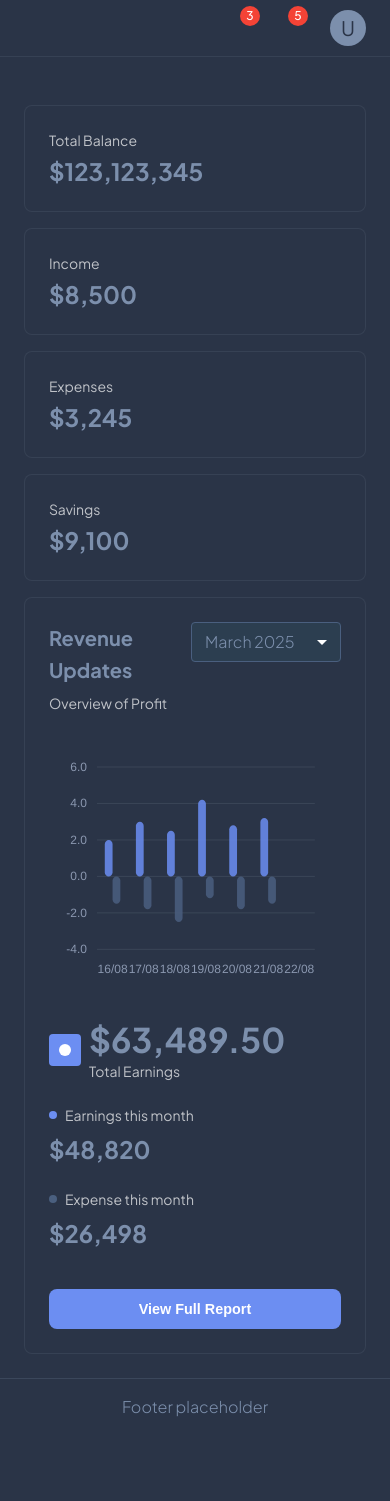
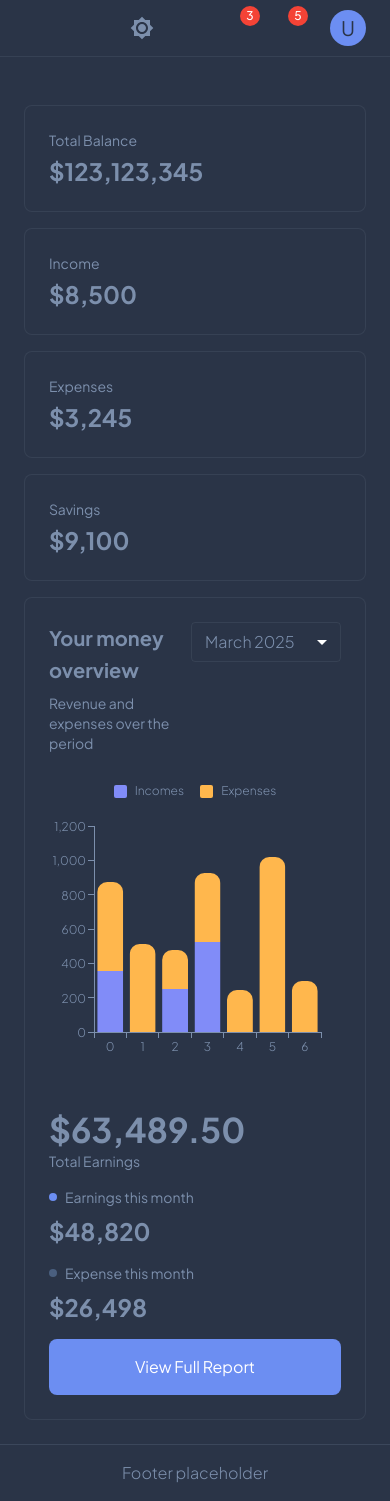
Before and after one commit to skxwave/expense-tracker-frontend, a React (Vite) app: page / in a window 390 px wide. Before the commit the page ends 1435 px from the top, so only its background shows below. Built offline with nearby package versions, Linux system fonts and the light colour scheme; some icons are missing.

Commit message:
feat: white theme added; sidebar hide button on mobile implemented; responsive dashboard

```diff
--- a/package.json
+++ b/package.json
@@ -14,6 +14,7 @@
     "@emotion/styled": "^11.14.1",
     "@mui/icons-material": "^7.3.7",
     "@mui/material": "^7.3.7",
+    "@mui/x-charts": "^8.26.0",
     "apexcharts": "^5.3.6",
     "chart.js": "^4.5.1",
     "react": "^19.2.0",
--- a/src/components/Button.tsx
+++ b/src/components/Button.tsx
@@ -1,7 +1,7 @@
 import { Button, useTheme } from "@mui/material";
 
 const CustomButton = (
-  { children, isActive, onClick }: { children: React.ReactNode, isActive?: boolean, onClick?: () => void },
+  { children, isActive, isCentral, onClick }: { children: React.ReactNode, isActive?: boolean, isCentral?: boolean, onClick?: () => void },
 ) => {
   const theme = useTheme()
 
@@ -9,22 +9,22 @@ const CustomButton = (
     <Button
       sx={{
         width: '100%',
-        alignContent: 'flex-start',
-        justifyContent: 'flex-start',
+        alignContent: isCentral ? 'center' : 'flex-start',
+        justifyContent: isCentral ? 'center' : 'flex-start',
         textTransform: 'none',
         py: 2,
         px: 2,
         borderRadius: 2,
         backgroundColor: isActive ? theme.palette.primary.main : 'transparent',
-        color: isActive ? theme.palette.background.default : theme.palette.text.primary,
+        color: isActive ? theme.palette.text.secondary : theme.palette.text.primary,
         '&:hover': {
           backgroundColor: isActive ? theme.palette.primary.main : 'rgba(255, 255, 255, 0.08)',
         },
         '& .MuiSvgIcon-root': {
-          color: isActive ? theme.palette.background.default : theme.palette.text.primary,
+          color: isActive ? theme.palette.text.secondary : theme.palette.text.primary,
         },
         '& .MuiTypography-root': {
-          color: isActive ? theme.palette.background.default : theme.palette.text.primary,
+          color: isActive ? theme.palette.text.secondary : theme.palette.text.primary,
         },
       }}
       onClick={onClick}
--- a/src/components/Navbar.tsx
+++ b/src/components/Navbar.tsx
@@ -5,14 +5,22 @@ import {
   IconButton,
   Badge,
   Avatar,
-  useTheme
+  useTheme,
 } from "@mui/material";
+import MenuIcon from '@mui/icons-material/Menu';
 import SearchIcon from '@mui/icons-material/Search';
 import NotificationsOutlinedIcon from '@mui/icons-material/NotificationsOutlined';
 import MailOutlineIcon from '@mui/icons-material/MailOutline';
+import { Brightness4, Brightness7 } from '@mui/icons-material';
+import { useColorMode } from '@/context/ThemeContext';
 
-const Navbar = () => {
+interface NavbarProps {
+  onMenuClick?: () => void;
+}
+
+const Navbar: React.FC<NavbarProps> = ({ onMenuClick }) => {
   const theme = useTheme();
+  const { mode, toggleTheme } = useColorMode();
 
   return (
     <AppBar
@@ -24,10 +32,21 @@ const Navbar = () => {
       }}
     >
       <Toolbar>
+        {/* Hamburger menu for mobile */}
+        <Box sx={{ display: { xs: 'block', md: 'none' }, mr: 2 }}>
+          <IconButton onClick={onMenuClick} sx={{ color: theme.palette.text.primary }}>
+            <MenuIcon />
+          </IconButton>
+        </Box>
+
         <Box sx={{ flexGrow: 1 }} />
 
         {/* Right side elements */}
         <Box sx={{ display: 'flex', alignItems: 'center', gap: 1 }}>
+          <IconButton onClick={toggleTheme} color="inherit">
+            {mode === 'dark' ? <Brightness7 /> : <Brightness4 sx={{ color: theme.palette.text.primary }} />}
+          </IconButton>
+
           <IconButton sx={{ color: theme.palette.text.primary }}>
             <SearchIcon />
           </IconButton>
--- a/src/components/RevenueChart.tsx
+++ b/src/components/RevenueChart.tsx
@@ -1,84 +1,24 @@
-import { Box, Paper, Typography, MenuItem, Select, useTheme } from '@mui/material';
-import Chart from 'react-apexcharts';
-import { type ApexOptions } from 'apexcharts';
+import { Box, Paper, Typography, MenuItem, useTheme, Grid } from '@mui/material';
+import { BarChart } from '@mui/x-charts/BarChart';
+import SelectInput from './SelectInput';
+import CustomButton from './Button';
 
 const RevenueChart = () => {
   const theme = useTheme();
 
-  const chartOptions: ApexOptions = {
-    chart: {
-      type: 'bar',
-      height: 300,
-      toolbar: {
-        show: false,
-      },
-      background: 'transparent',
-    },
-    plotOptions: {
-      bar: {
-        horizontal: false,
-        columnWidth: '50%',
-        borderRadius: 4,
-      },
-    },
-    dataLabels: {
-      enabled: false,
-    },
-    stroke: {
-      show: false,
-    },
-    xaxis: {
-      categories: ['16/08', '17/08', '18/08', '19/08', '20/08', '21/08', '22/08'],
-      labels: {
-        style: {
-          colors: '#8B98B0',
-          fontSize: '12px',
-        },
-      },
-      axisBorder: {
-        show: false,
-      },
-      axisTicks: {
-        show: false,
-      },
-    },
-    yaxis: {
-      labels: {
-        style: {
-          colors: '#8B98B0',
-          fontSize: '12px',
-        },
-      },
-      tickAmount: 4,
-    },
-    grid: {
-      borderColor: '#3A4557',
-      strokeDashArray: 0,
-      xaxis: {
-        lines: {
-          show: false,
-        },
-      },
-    },
-    legend: {
-      show: false,
-    },
-    colors: ['#6C8EF2', '#4A5F7F'],
-    tooltip: {
-      theme: 'dark',
-    },
-  };
-
-  const chartSeries = [
-    {
-      name: 'Profit',
-      data: [2.0, 3.0, 2.5, 4.2, 2.8, 3.2, 0],
-    },
-    {
-      name: 'Loss',
-      data: [-1.5, -1.8, -2.5, -1.2, -1.8, -1.5, 0],
-    },
-  ];
+  const dataset = [
+    [354, 520, '1st'],
+    [0, 512, '2nd'],
+    [252, 225, '3rd'],
+    [522, 402, '4th'],
+    [0, 242, '5th'],
+    [0, 1020, '6th'],
+    [0, 300, '7th'],
+  ].map(([incomes, expenses, order]) => ({
+    incomes,
+    expenses,
+    order,
+  }));
 
   return (
     <Paper
@@ -92,67 +32,48 @@ const RevenueChart = () => {
       <Box sx={{ display: 'flex', justifyContent: 'space-between', alignItems: 'flex-start', mb: 3 }}>
         <Box>
           <Typography variant="h6" fontWeight="bold" gutterBottom>
-            Revenue Updates
+            Your money overview
           </Typography>
-          <Typography variant="body2" color="text.secondary">
-            Overview of Profit
+          <Typography variant="body2">
+            Revenue and expenses over the period
           </Typography>
         </Box>
-        <Select
-          defaultValue="March 2025"
-          size="small"
-          sx={{
-            minWidth: 150,
-            backgroundColor: '#2C3E50',
-            '& .MuiOutlinedInput-notchedOutline': {
-              borderColor: '#4A5F7F',
-            },
-          }}
-        >
+        <SelectInput defaultValue="March 2025">
           <MenuItem value="March 2025">March 2025</MenuItem>
           <MenuItem value="February 2025">February 2025</MenuItem>
           <MenuItem value="January 2025">January 2025</MenuItem>
-        </Select>
+        </SelectInput>
       </Box>
 
       <Box sx={{ display: 'flex', flexDirection: { xs: 'column', lg: 'row' }, gap: 4 }}>
-        <Box sx={{ flex: 1, height: 300, minHeight: { xs: 250, md: 300 } }}>
-          <Chart options={chartOptions} series={chartSeries} type="bar" height="100%" />
+        <Box sx={{ width: '100%', height: 300, minHeight: { xs: 250, md: 300 }}}>
+          <BarChart
+            series={[
+              { dataKey: 'incomes', label: 'Incomes', layout: 'vertical', stack: 'stack' },
+              { dataKey: 'expenses', label: 'Expenses', layout: 'vertical', stack: 'stack' },
+            ]}
+            dataset={dataset}
+            margin={{ left: 0 }}
+            borderRadius={10}
+            colors={['#818CF8', '#FFB74D']}
+          />
         </Box>
 
-        <Box sx={{ display: 'flex', flexDirection: 'column', gap: 3, minWidth: { xs: 'auto', lg: 200 } }}>
+        <Grid container spacing={2} sx={{ flexGrow: 1 }}>
+          <Grid size={{ lg: 12, xs: 12, md: 4,  sm: 4 }}>
             <Box sx={{ display: 'flex', alignItems: 'center', gap: 1 }}>
-            <Box
-              sx={{
-                width: 32,
-                height: 32,
-                borderRadius: 1,
-                backgroundColor: '#6C8EF2',
-                display: 'flex',
-                alignItems: 'center',
-                justifyContent: 'center',
-              }}
-            >
-              <Box
-                sx={{
-                  width: 12,
-                  height: 12,
-                  backgroundColor: '#fff',
-                  borderRadius: '50%',
-                }}
-              />
-            </Box>
               <Box>
                 <Typography variant="h4" fontWeight="bold">
                   $63,489.50
                 </Typography>
-              <Typography variant="body2" color="text.secondary">
+                <Typography variant="body2">
                   Total Earnings
                 </Typography>
               </Box>
             </Box>
+          </Grid>
 
-          <Box>
+          <Grid size={{ lg: 12,xs: 12, md: 4,  sm: 4 }}>
             <Box sx={{ display: 'flex', alignItems: 'center', gap: 1, mb: 1 }}>
               <Box
                 sx={{
@@ -162,16 +83,16 @@ const RevenueChart = () => {
                   backgroundColor: '#6C8EF2',
                 }}
               />
-              <Typography variant="body2" color="text.secondary">
+              <Typography variant="body2">
                 Earnings this month
               </Typography>
             </Box>
             <Typography variant="h5" fontWeight="bold">
               $48,820
             </Typography>
-          </Box>
+          </Grid>
 
-          <Box>
+          <Grid size={{ lg: 12, xs: 12, md: 4,  sm: 4 }}>
             <Box sx={{ display: 'flex', alignItems: 'center', gap: 1, mb: 1 }}>
               <Box
                 sx={{
@@ -181,36 +102,23 @@ const RevenueChart = () => {
                   backgroundColor: '#4A5F7F',
                 }}
               />
-              <Typography variant="body2" color="text.secondary">
+              <Typography variant="body2">
                 Expense this month
               </Typography>
             </Box>
             <Typography variant="h5" fontWeight="bold">
               $26,498
             </Typography>
-          </Box>
+          </Grid>
 
-          <Box
-            component="button"
-            sx={{
-              mt: 2,
-              py: 1.5,
-              px: 3,
-              backgroundColor: '#6C8EF2',
-              color: '#fff',
-              border: 'none',
-              borderRadius: 2,
-              cursor: 'pointer',
-              fontWeight: 600,
-              fontSize: '0.9rem',
-              '&:hover': {
-                backgroundColor: '#5A7DE0',
-              },
-            }}
-          >
+          <Grid size={{ lg: 12, xs: 12, md: 12, sm: 12 }}>
+            <CustomButton isCentral isActive>
+              <Typography>
                 View Full Report
-          </Box>
-        </Box>
+              </Typography>
+            </CustomButton>
+          </Grid>
+        </Grid>
       </Box>
     </Paper>
   );
--- /dev/null
+++ b/src/components/SelectInput.tsx
@@ -0,0 +1,36 @@
+import { Select, useTheme } from "@mui/material";
+
+const SelectInput = ({ children, defaultValue }: { children: React.ReactNode; defaultValue: string }) => {
+  const theme = useTheme();
+
+  return (
+    <Select
+      defaultValue={defaultValue}
+      size="small"
+      sx={{
+        minWidth: 150,
+        backgroundColor: `${theme.palette.background.paper}`,
+        '& .MuiOutlinedInput-notchedOutline': {
+          borderColor: theme.palette.divider,
+        },
+      }}
+      MenuProps={{
+        PaperProps: {
+          sx: {
+            mt: 1,
+            borderRadius: 2,
+          },
+        },
+        MenuListProps: {
+          sx: {
+            backgroundColor: theme.palette.background.paper,
+          }
+        }
+      }}
+    >
+      {children}
+    </Select>
+  )
+}
+
+export default SelectInput;
--- a/src/components/Sidebar.tsx
+++ b/src/components/Sidebar.tsx
@@ -3,6 +3,7 @@ import {
   Typography,
   Box,
   useTheme,
+  Drawer,
 } from "@mui/material";
 import CustomButton from '@/components/Button';
 import SpaceDashboardOutlinedIcon from '@mui/icons-material/SpaceDashboardOutlined';
@@ -14,8 +15,13 @@ import LogoutOutlinedIcon from '@mui/icons-material/LogoutOutlined';
 import PersonOutlinedIcon from '@mui/icons-material/PersonOutlined';
 import { useNavigate, useLocation } from "react-router-dom";
 
-const Sidebar = () => {
-  const theme = useTheme()
+interface SidebarProps {
+  open: boolean;
+  onClose: () => void;
+}
+
+const Sidebar: React.FC<SidebarProps> = ({ open, onClose }) => {
+  const theme = useTheme();
   const navigate = useNavigate();
   const location = useLocation();
   const homeItems = [
@@ -23,12 +29,12 @@ const Sidebar = () => {
     { label: "Accounts", icon: <AccountBalanceWalletOutlinedIcon /> },
     { label: "Goals", icon: <TrackChangesIcon /> },
     { label: "Transactions", icon: <PaidOutlinedIcon /> },
-  ]
+  ];
   const accountItems = [
     { label: "Profile", icon: <PersonOutlinedIcon /> },
     { label: "Settings", icon: <SettingsOutlinedIcon /> },
     { label: "Logout", icon: <LogoutOutlinedIcon /> },
-  ]
+  ];
 
   // Derive active item from current URL path
   const getActiveItem = () => {
@@ -39,24 +45,26 @@ const Sidebar = () => {
 
   const onItemClick = (label: string) => {
     navigate(`/${label.toLowerCase()}`);
-  }
+    onClose(); // close sidebar on mobile after navigation
+  };
 
   const activeItem = getActiveItem();
 
-  return (
-    <Paper
-      elevation={0}
+  // Sidebar content
+  const sidebarContent = (
+    <Box
       sx={{
         px: 3,
         pt: 4,
         width: 260,
         height: '100vh',
+        borderRadius: 0,
+        borderRight: `1px solid ${theme.palette.divider}`,
+        bgcolor: 'background.paper',
+        display: { md: 'block' },
         position: 'fixed',
         left: 0,
         top: 0,
-        borderRadius: 0,
-        borderRight: `1px solid ${theme.palette.divider}`,
-        display: { xs: 'none', md: 'block' },
       }}
     >
       <Box pb={4}>
@@ -66,7 +74,7 @@ const Sidebar = () => {
             fontWeight: 800,
             background: 'linear-gradient(120deg, #6a82a5 0%, #8ab5f1 100%)',
             WebkitBackgroundClip: 'text',
-            WebkitTextFillColor: 'transparent'
+            WebkitTextFillColor: 'transparent',
           }}
         >
           Expense Tracker
@@ -85,9 +93,7 @@ const Sidebar = () => {
             onClick={() => onItemClick(item.label)}
           >
             {item.icon}
-            <Typography pl={1}>
-              {item.label}
-            </Typography>
+            <Typography pl={1}>{item.label}</Typography>
           </CustomButton>
         ))}
       </Box>
@@ -104,14 +110,57 @@ const Sidebar = () => {
             onClick={() => onItemClick(item.label)}
           >
             {item.icon}
-            <Typography pl={1}>
-              {item.label}
-            </Typography>
+            <Typography pl={1}>{item.label}</Typography>
           </CustomButton>
         ))}
       </Box>
-    </Paper>
-  )
-}
+    </Box>
+  );
 
-export default Sidebar
+  return (
+    <>
+      {/* Desktop sidebar */}
+      <Box
+        sx={{
+          display: { xs: 'none', md: 'block' },
+        }}
+      >
+        <Paper
+          elevation={0}
+          sx={{
+            px: 3,
+            pt: 4,
+            width: 260,
+            height: '100vh',
+            position: 'fixed',
+            left: 0,
+            top: 0,
+            borderRadius: 0,
+            borderRight: `1px solid ${theme.palette.divider}`,
+            display: { xs: 'none', md: 'block' },
+          }}
+        >
+          {sidebarContent}
+        </Paper>
+      </Box>
+      {/* Mobile sidebar as Drawer */}
+      <Drawer
+        anchor="left"
+        open={open}
+        onClose={onClose}
+        ModalProps={{ keepMounted: true }}
+        sx={{
+          display: { xs: 'block', md: 'none' },
+          '& .MuiDrawer-paper': {
+            boxSizing: 'border-box',
+            width: 260,
+          },
+        }}
+      >
+        {sidebarContent}
+      </Drawer>
+    </>
+  );
+};
+
+export default Sidebar;
--- /dev/null
+++ b/src/context/themeContext.tsx
@@ -0,0 +1,35 @@
+import React, { createContext, useContext, useState, useMemo } from 'react';
+import { ThemeProvider } from '@mui/material';
+import { lightTheme, theme } from '@/theme';
+
+interface ThemeContextType {
+  toggleTheme: () => void;
+  mode: string;
+}
+
+const ColorModeContext = createContext<ThemeContextType | undefined>(undefined);
+
+export const CustomThemeProvider: React.FC<{ children: React.ReactNode }> = ({ children }) => {
+  const [useLight, setUseLight] = useState(false);
+
+  const colorMode = useMemo(() => ({
+    toggleTheme: () => {
+      setUseLight((prev) => !prev);
+    },
+    mode: useLight ? 'light' : 'dark',
+  }), [useLight]);
+
+  return (
+    <ColorModeContext.Provider value={colorMode}>
+      <ThemeProvider theme={ useLight ? lightTheme : theme }>
+        {children}
+      </ThemeProvider>
+    </ColorModeContext.Provider>
+  );
+};
+
+export const useColorMode = () => {
+  const context = useContext(ColorModeContext);
+  if (!context) throw new Error("useColorMode must be used within CustomThemeProvider");
+  return context;
+};
--- a/src/pages/Dashboard.tsx
+++ b/src/pages/Dashboard.tsx
@@ -4,10 +4,10 @@ import RevenueChart from '@/components/RevenueChart';
 const Dashboard = () => {
   const theme = useTheme();
   const statsData = [
-    { title: 'Total Balance', value: '$123,123,345', color: '#4caf50' },
-    { title: 'Income', value: '$8,500', color: '#2196f3' },
-    { title: 'Expenses', value: '$3,245', color: '#f44336' },
-    { title: 'Savings', value: '$9,100', color: '#ff9800' },
+    { title: 'Total Balance', value: '$123,123,345',},
+    { title: 'Income', value: '$8,500',},
+    { title: 'Expenses', value: '$3,245',},
+    { title: 'Savings', value: '$9,100',},
   ];
 
   return (
@@ -30,7 +30,6 @@ const Dashboard = () => {
               sx={{
                 p: 3,
                 height: '100%',
-                borderLeft: `4px solid ${stat.color}`,
                 border: `1px solid ${theme.palette.divider}`,
                 borderRadius: 2,
                 transition: 'transform 0.2s',
@@ -40,7 +39,7 @@ const Dashboard = () => {
                 },
               }}
             >
-              <Typography variant="body2" color="text.secondary" gutterBottom>
+              <Typography variant="body2" gutterBottom>
                 {stat.title}
               </Typography>
               <Typography
--- a/src/theme.ts
+++ b/src/theme.ts
@@ -8,7 +8,7 @@ export const theme = createTheme({
   palette: {
     mode: 'dark',
     primary: {
-      main: '#7C8FAC',
+      main: '#6C8EF2',
     },
     secondary: {
       main: '#EEEEEE',
@@ -19,6 +19,7 @@ export const theme = createTheme({
     },
     text: {
       primary: '#7C8FAC',
+      secondary: '#FFFFFF',
     },
     divider: '#6a768634',
   },
@@ -40,3 +41,45 @@ export const theme = createTheme({
     },
   },
 })
+
+export const lightTheme = createTheme({
+  typography: {
+    fontFamily: '"Plus Jakarta Sans", "Roboto", "Helvetica", "Arial", sans-serif',
+    fontWeightRegular: 200,
+  },
+  palette: {
+    mode: 'light',
+    primary: {
+      main: '#6C8EF2'
+    },
+    secondary: {
+      main: '#f50057', // pink
+    },
+    background: {
+      default: '#ffffff',
+      paper: '#f5f5f5',
+    },
+    text: {
+      primary: '#222222',
+      secondary: '#FFFFFF',
+    },
+    divider: '#e0e0e0',
+  },
+  components: {
+    MuiButton: {
+      styleOverrides: {
+        root: {
+          textTransform: 'none',
+        },
+      },
+    },
+    MuiTypography: {
+      styleOverrides: {
+        root: {
+          color: '#222222',
+          fontWeight: 400,
+        },
+      },
+    },
+  },
+})
```
Also changed, not shown: src/components/Layout.tsx (+13 -11 lines), src/main.tsx (+10 -6 lines), 1 other file (tests, documents, lock files or other folders). Lines whose indentation alone changed are shown as unchanged.
